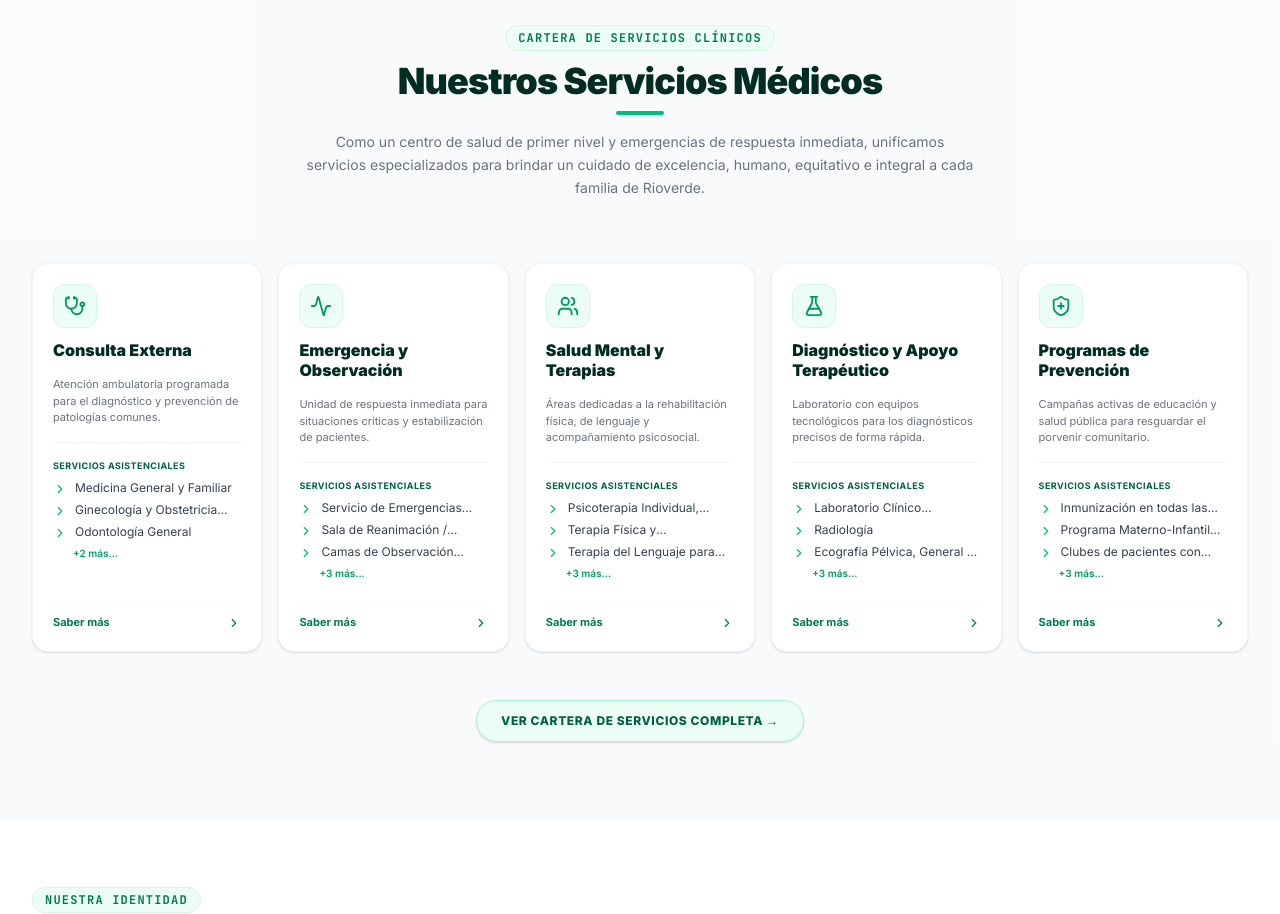
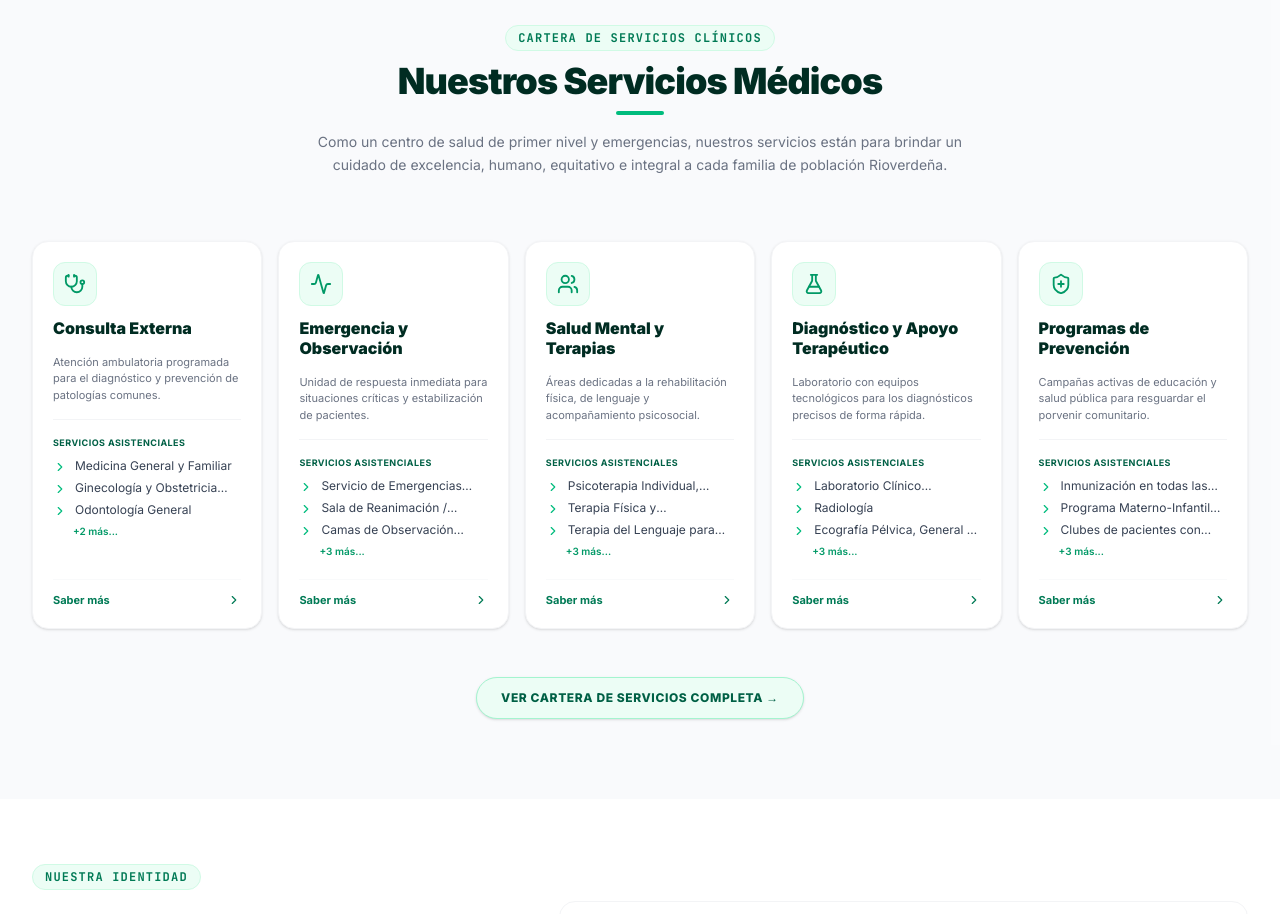
Before and after one commit to jona-1103/pagina-tipo-c-rioverde, a React (Vite) app: page / in a window 1280 px wide. Shown: the part 780-1694 px from the top of the page. Built offline with nearby package versions, Linux system fonts and the light colour scheme; no server answers.

Commit message:
refactor: update population count and service description
Adjusted the beneficiary population figure and refined the service description for better clarity and tone.

```diff
--- a/src/components/AcercaPage.tsx
+++ b/src/components/AcercaPage.tsx
@@ -71,7 +71,7 @@ export default function AcercaPage() {
                 El nuevo modelo se basa en la promoción de la salud and en la prevención de enfermedades, con calidad en la atención y respeto a la diversidad cultural.
               </p>
               <p className="text-xs sm:text-sm text-gray-600 leading-relaxed font-bold text-emerald-900 bg-emerald-50/50 p-3.5 rounded-xl border border-emerald-100">
-                El Centro de Salud Rioverde beneficiará a más de 32.800 mil habitantes de las parroquias Rioverde, Rocafuerte, Montalvo, Lagarto, Chontaduro, Chumundé entre otras más.
+                El Centro de Salud Rioverde beneficiará a más de 32.000 mil habitantes de las parroquias Rioverde, Rocafuerte, Montalvo, Lagarto, Chontaduro, Chumundé entre otras más.
               </p>
               <p className="text-xs sm:text-sm text-gray-600 leading-relaxed font-sans">
                 La obra tardó 30 meses (desde enero del 2013- junio 2015) y tuvo una inversión de 3,6 millones de dólares (Infraestructura 2’704.745; Equipamiento 908.509). • La construcción es de 2.646 m2 y está en un predio de 7.225 m2 donado por el GAD de Rioverde, que colaboró además con algunas obras de saneamiento.
@@ -173,7 +173,7 @@ export default function AcercaPage() {
                   </div>
                   <div>
                     <strong className="text-xs font-bold text-gray-900 block font-sans">Población Protegida</strong>
-                    <span className="text-[11px] text-gray-500 leading-normal block">Más de 32,800 habitantes permanentes en el territorio de Rioverde y la costa esmeraldeña.</span>
+                    <span className="text-[11px] text-gray-500 leading-normal block">Más de 32,000 habitantes permanentes en el territorio de Rioverde y la costa esmeraldeña.</span>
                   </div>
                 </div>
               </div>
--- a/src/components/Services.tsx
+++ b/src/components/Services.tsx
@@ -42,7 +42,7 @@ export default function Services({ onBookSpecialty, onNavigateToServices }: Serv
           </h3>
           <div className="w-12 h-1 bg-emerald-500 mx-auto rounded"></div>
           <p className="text-xs sm:text-sm text-gray-500 leading-relaxed pt-1">
-            Como un centro de salud de primer nivel y emergencias de respuesta inmediata, unificamos servicios especializados para brindar un cuidado de excelencia, humano, equitativo e integral a cada familia de Rioverde.
+            Como un centro de salud de primer nivel y emergencias, nuestros servicios están para brindar un cuidado de excelencia, humano, equitativo e integral a cada familia de población Rioverdeña.
           </p>
         </motion.div>
 
```
